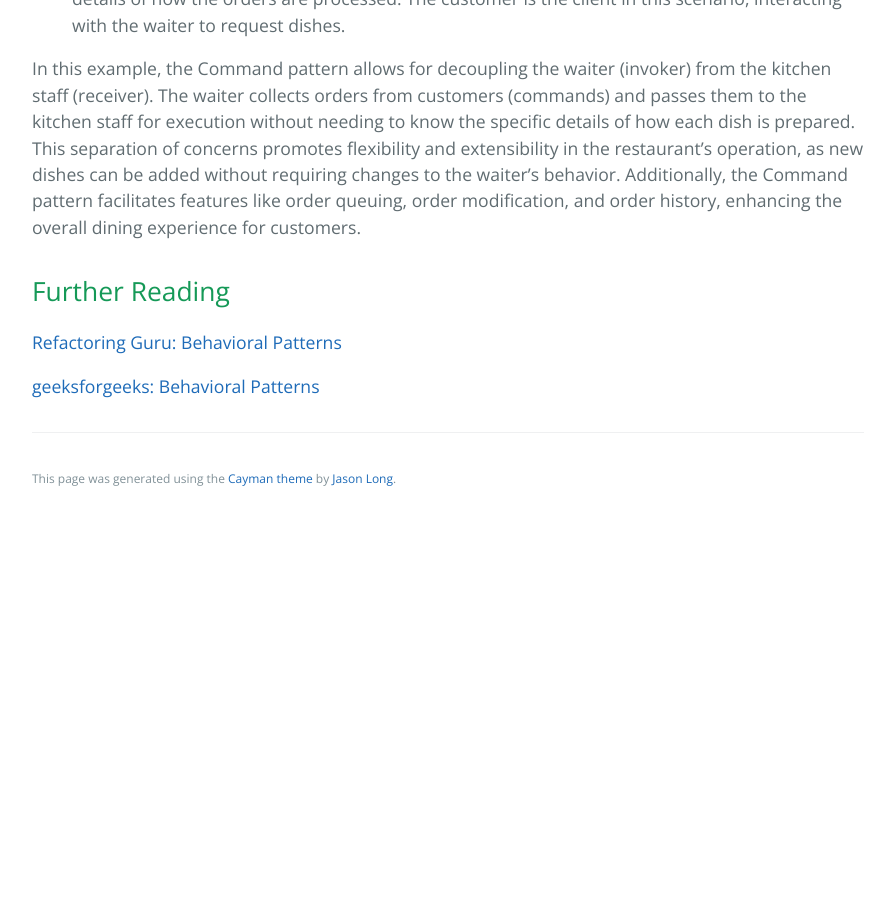
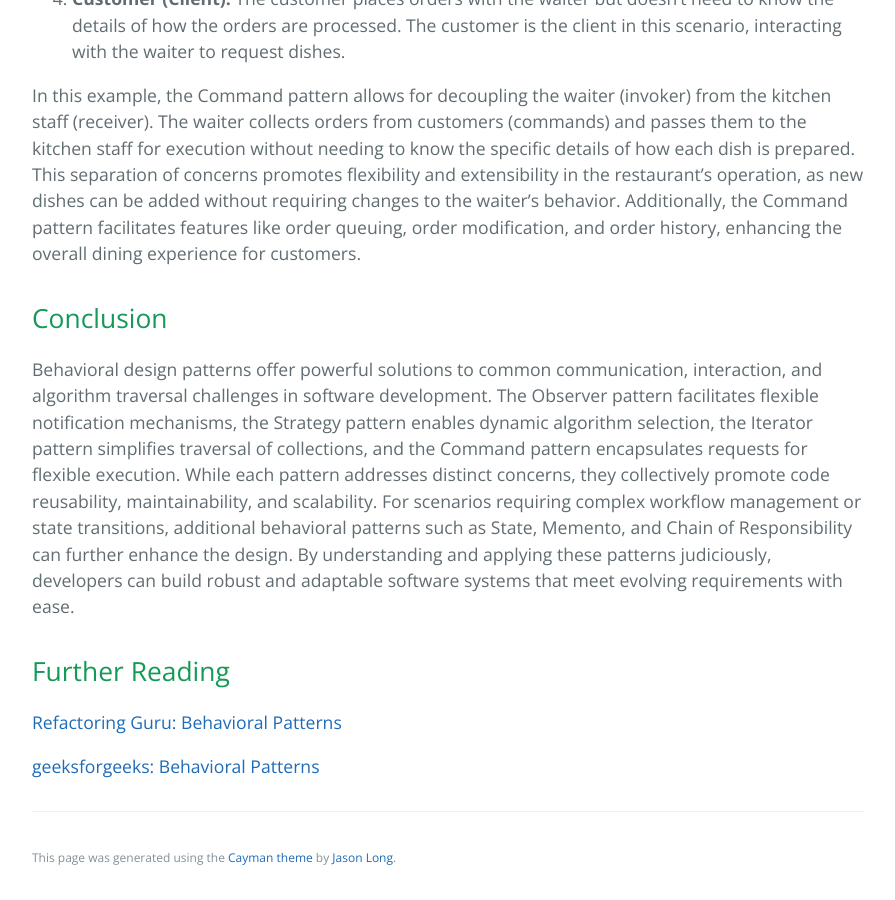
Before and after one commit to learning-software-engineering/learning-software-engineering.github.io, a Jekyll site: the page built from Topics/System_Design/behavioral_design_patterns.md, in a window 1280 px wide and 900 px high, scrolled down 6961 px. Shown: the whole window, without its empty margins (192-1087 px from the left). Built offline with Jekyll 4.4.1, drawn with Linux system fonts in a browser that asks for light colours; our own code applies the rules of GitHub Pages for plain Markdown files; before the commit the page ends 7482 px from its top, so only the background shows below that.

Commit message:
added a conclusion section

```diff
--- a/Topics/System_Design/behavioral_design_patterns.md
+++ b/Topics/System_Design/behavioral_design_patterns.md
@@ -11,6 +11,7 @@ In software engineering, behavioral design patterns  are a set of patterns that
     3. [Iterator](#itr)
     4. [Command](#com)
     5. [Examples of other Behavioral Design Patterns](https://refactoring.guru/design-patterns/behavioral-patterns)
+    6. [Conclusion](#con)
 
 ## Usage <a name="use"></a>
 
@@ -116,6 +117,10 @@ Let's consider a scenario of a restaurant where customers place orders with a wa
 
 In this example, the Command pattern allows for decoupling the waiter (invoker) from the kitchen staff (receiver). The waiter collects orders from customers (commands) and passes them to the kitchen staff for execution without needing to know the specific details of how each dish is prepared. This separation of concerns promotes flexibility and extensibility in the restaurant's operation, as new dishes can be added without requiring changes to the waiter's behavior. Additionally, the Command pattern facilitates features like order queuing, order modification, and order history, enhancing the overall dining experience for customers.
 
+## Conclusion <a name="con"></a>
+
+Behavioral design patterns offer powerful solutions to common communication, interaction, and algorithm traversal challenges in software development. The Observer pattern facilitates flexible notification mechanisms, the Strategy pattern enables dynamic algorithm selection, the Iterator pattern simplifies traversal of collections, and the Command pattern encapsulates requests for flexible execution. While each pattern addresses distinct concerns, they collectively promote code reusability, maintainability, and scalability. For scenarios requiring complex workflow management or state transitions, additional behavioral patterns such as State, Memento, and Chain of Responsibility can further enhance the design. By understanding and applying these patterns judiciously, developers can build robust and adaptable software systems that meet evolving requirements with ease.
+
 ## Further Reading <a name="further-reading"></a>
 [Refactoring Guru: Behavioral Patterns](https://refactoring.guru/design-patterns/behavioral-patterns)
 
```
